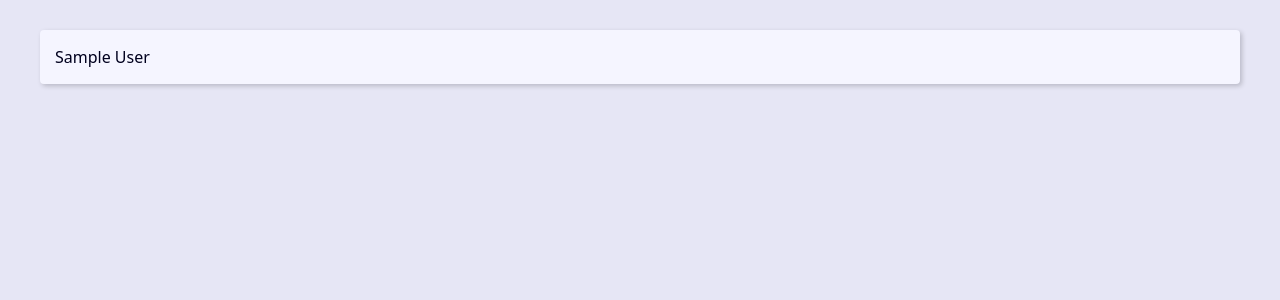
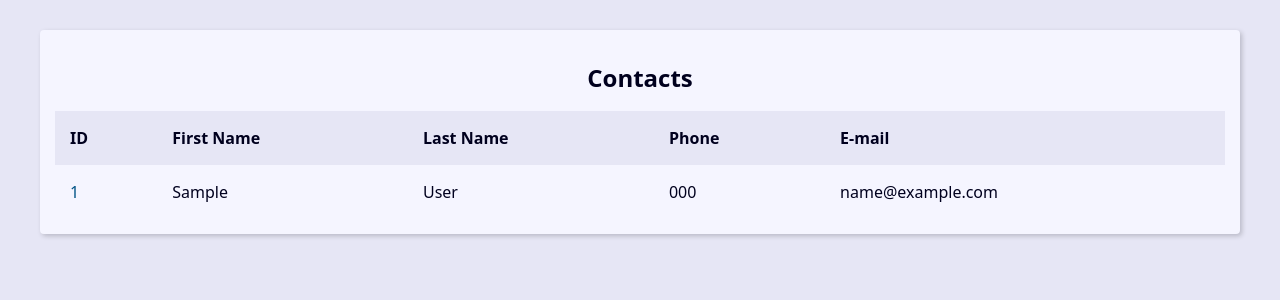
Before and after one commit to Gabriel-Maxsy/Projeto-Agenda-Django, a Django app: page / in a window 1280 px wide. Shown: the top 300 px of the page. Run offline with Django 5.2, Linux system fonts and the light colour scheme; tables that the repository leaves empty hold one stand-in row (values such as "Sample post").

Commit message:
Criando a tabela em si no index com a estilização, e classes das tags.

```diff
--- a/contact/templates/contact/index.html
+++ b/contact/templates/contact/index.html
@@ -2,10 +2,56 @@
 
 {% block content %}
 
-    {% for contact in contacts %}
+    <div class="responsive-table">
 
-        {{ contact.first_name }} {{ contact.last_name }} <br>
+        <table class="contacts-table">
+            <!--Título da tabela-->
+            <caption class="table-caption">
+                Contacts
+            </caption>
+            <!--"Títulos" das colunas da tabela-->
+            <thead>
+                <tr class="table-row table-row-header">
+                    <th class="table-header">ID</th>
+                    <th class="table-header">First Name</th>
+                    <th class="table-header">Last Name</th>
+                    <th class="table-header">Phone</th>
+                    <th class="table-header">E-mail</th>
+                </tr>
+            </thead>
+            <!--Corpo da tabela-->
+            <tbody>
+                <!--For para os contatos dos usuários-->
+                {% for contact in contacts %}
+                    <!--tr é a linha da tabela-->
+                    <tr class="table-row">
+                        <!--td são as células que terão na linha da tabela-->
+                        <td class="table-cel">
+                            <a href="#" class="table-link">
+                                {{  contact.id }}
+                            </a>
+                        </td>
 
-    {% endfor %}
+                        <td class="table-cel">
+                            {{  contact.first_name  }}
+                        </td>
 
+                        <td class="table-cel">
+                            {{  contact.last_name  }}
+                        </td>
+
+                        <td class="table-cel">
+                            {{  contact.phone  }}
+                        </td>
+
+                        <td class="table-cel">
+                            {{  contact.email  }}
+                        </td>
+
+                    </tr>
+                {% endfor %}
+            </tbody>
+
+        </table>
+    </div>
 {% endblock content %}
```
